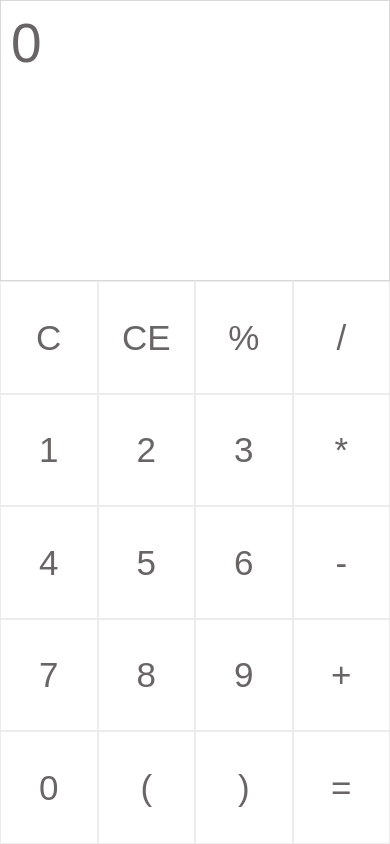
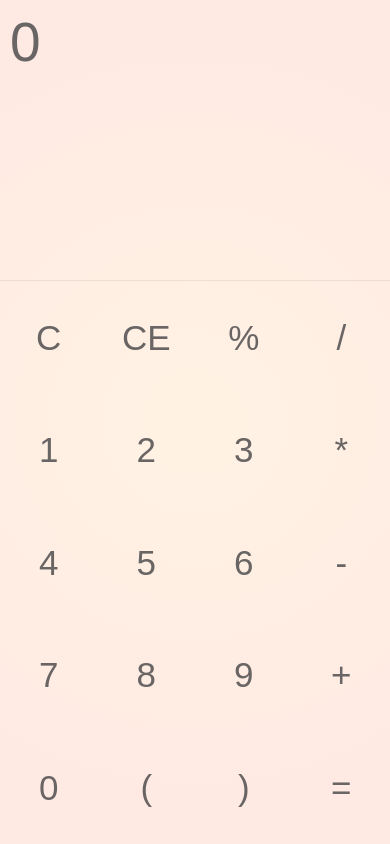
Before and after one commit to ilyasemenov1/Web_calculator, a plain HTML site: page index.html in a window 390 px wide. Drawn offline with Linux system fonts and the light colour scheme.

Commit message:
Web_calculator - v1.3.0

```diff
--- a/style.css
+++ b/style.css
@@ -7,135 +7,98 @@ body {
   display: flex;
   justify-content: center;
   align-items: center;
+  background: radial-gradient(circle, rgba(255,226,189,1) 0%, rgba(255,203,189,1) 92%);
   height: 100vh;
 }
 .calc-color {
   color: #696565;
-  box-shadow: 0px 0px 13px rgba(0, 0, 0, .1);
-  background: #ffffff;
   box-sizing: border-box;
 }
 .calc {
   display: flex;
   flex-direction: column;
+  background: #ffffff94;
   padding: 35px;
   min-width: 190px;
-  max-width: 450px;
+  max-width: 430px;
   border: none;
+  border-radius: 25px;
   transition: .2s;
 }
 .calc__output {
+  background: none;
   padding: 10px;
-  height: 125px;
-  border: 2px solid #5f57551c;
-  outline: 5px solid #5f575500;
-  text-align: left;
+  height: 170px;
+  border: none;
+  border-bottom: 1px solid #5f57551c;
+  outline: none;
   font-size: 40px;
   font-family: 'Arial';
   resize: none;
   transition: .2s ease;
 }
-
-.calc__output:hover {
-  outline: 2px solid #5f575526;
-  border: 2px solid #5f575531
-}
 .calc__output::-webkit-scrollbar-track{
-  background-color: #ffffff;
+  background-color: #ffffff00;
   border: none;
   border-radius: 100px;
 }
-
 .calc__output::-webkit-scrollbar{
   width: 8px;
-  background-color: #ffffff;
+  background-color: #ffffff00;
   border-radius: 100px;
 }
 
 .calc__output::-webkit-scrollbar-thumb{
   border-radius: 100px;
-  background:  #a1a1a18f;
+  background:  #a5a5a55b;
  }
 
 .calc__output::-webkit-scrollbar-thumb:hover {
-  background:  #a1a1a1bb;
-}
-.calc__output:focus {
-  outline: 2px solid #5f575526;
-  border: 2px solid #5f575531;
+  background:  #a5a5a577;
 }
 .buttonarea {
     display: grid;
     grid-template-columns: repeat(4, 1fr);
     grid-template-rows: repeat(auto-fit, 1fr);
-    grid-column-gap: 28px;
-    grid-row-gap: 22px;
-    margin-top: 30px;
 }
 .buttonarea>button {
-    border: 2px solid #5f57551c;
-    outline: 5px solid #5f575500;
+  background: none;
+  box-shadow: none;
+  border: none;
   text-align: center;
-    min-height: 70px;
+  min-width: 70px;
+  min-height: 90px;
   font-size: 25px;
   font-family: 'Arial';
   transition: .2s ease;
 }
 .buttonarea>button:hover {
   cursor: pointer;
-  outline: 2px solid #5f575526;
-  border: 2px solid #5f575531;
+  background: #ffffff70;
+  box-shadow: 0px 3px 25px #00000025;
 }
 .buttonarea>button:focus {
-  outline: 2px solid #5f575526;
-  border: 2px solid #5f575531;
+  background: #ffffff70;
+  box-shadow: 0px 3px 25px #00000025;
 }
-@media(max-width: 450px) {
-  .buttonarea {
-    grid-column-gap: 0px;
-    grid-row-gap: 0px;
-}
+@media(max-width: 430px) {
   .calc {
     display: grid;
     grid-template-rows: .5fr 1fr;
     height: inherit;
     padding: 0px;
-  }
-  .buttonarea{
-    margin-top: 0px;
+    border-radius: 0px;
   }
   .buttonarea>button {
-    border: 1px solid #5f57551c;
-    box-shadow: 0px 3px 13px rgba(0, 0, 0, 0);
-    outline: 0px solid #5f575500;
     min-height: 50px;
     font-size: 35px;
   }
-  .buttonarea>button:hover {
-    border: 1px solid #5f57551c;
-    outline: 0px solid #5f575500;
-    background: #ebebeb5e;
-}
-  .buttonarea>button:focus {
-    border: 1px solid #5f57551c;
-    outline: 0px solid #5f575500;
-    background: #ebebeb5e;
-}
   .calc__output {
     height: auto;
-    box-shadow: none;
-    border: 1px solid #5f57551c;
-    outline: 0px solid #5f575500;
     font-size: 55px;
   }
-  .calc__output:hover {
-    border: 1px solid #5f57553b;
 }
-  .calc__output:focus {
-    border: 1px solid #5f57553b;
-  }
-}
-@media(min-height: 850px) and (max-width: 450px) {
+@media(min-height: 850px) and (max-width: 430px) {
   .calc {
     grid-template-rows: .6fr 1fr;
   }
@@ -143,7 +106,7 @@ body {
     font-size: 60px;
   }
 }
-@media(max-height: 660px) and (max-width: 450px) {
+@media(max-height: 660px) and (max-width: 430px) {
   .calc {
     grid-template-rows: .4fr 1fr;
   }
```
Lines whose indentation alone changed are shown as unchanged.
